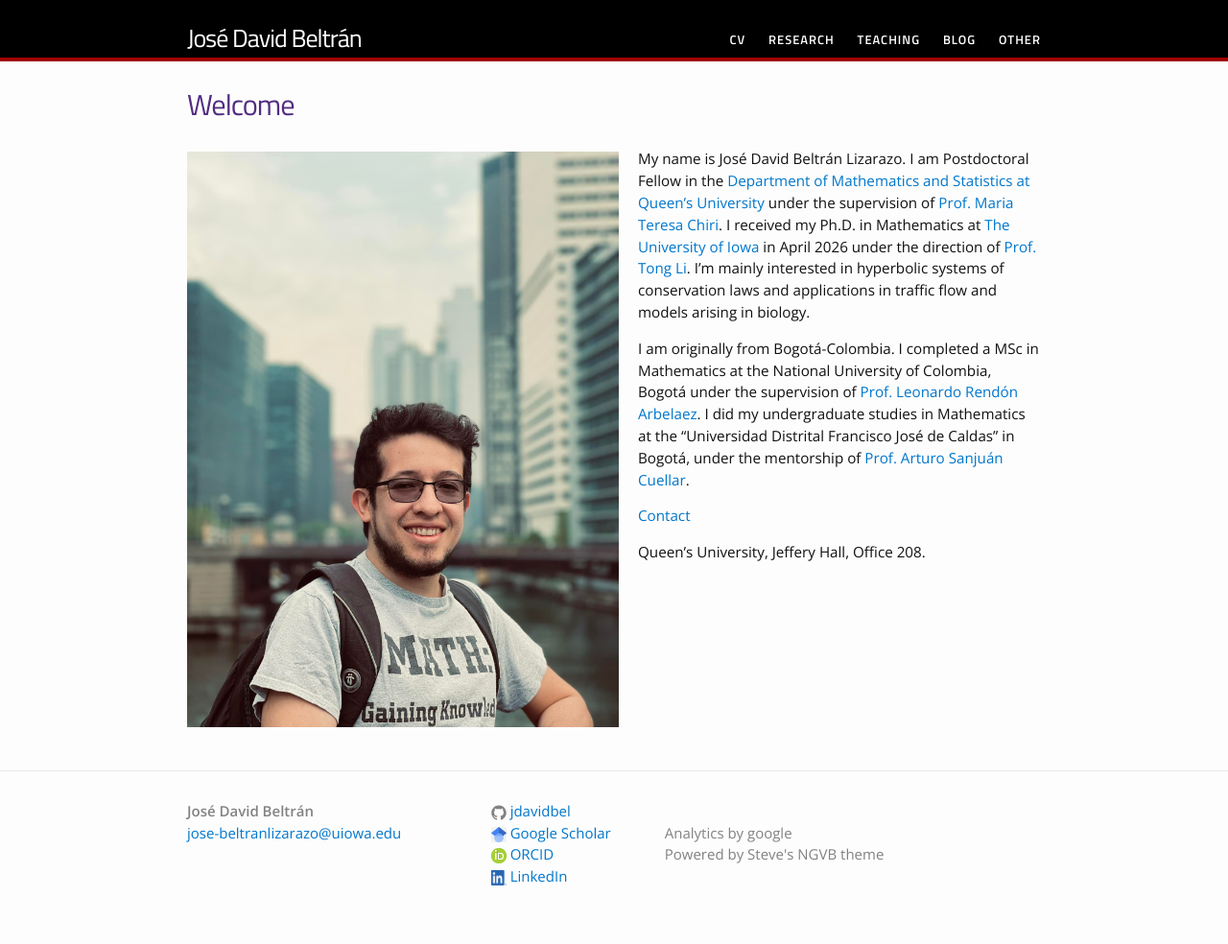
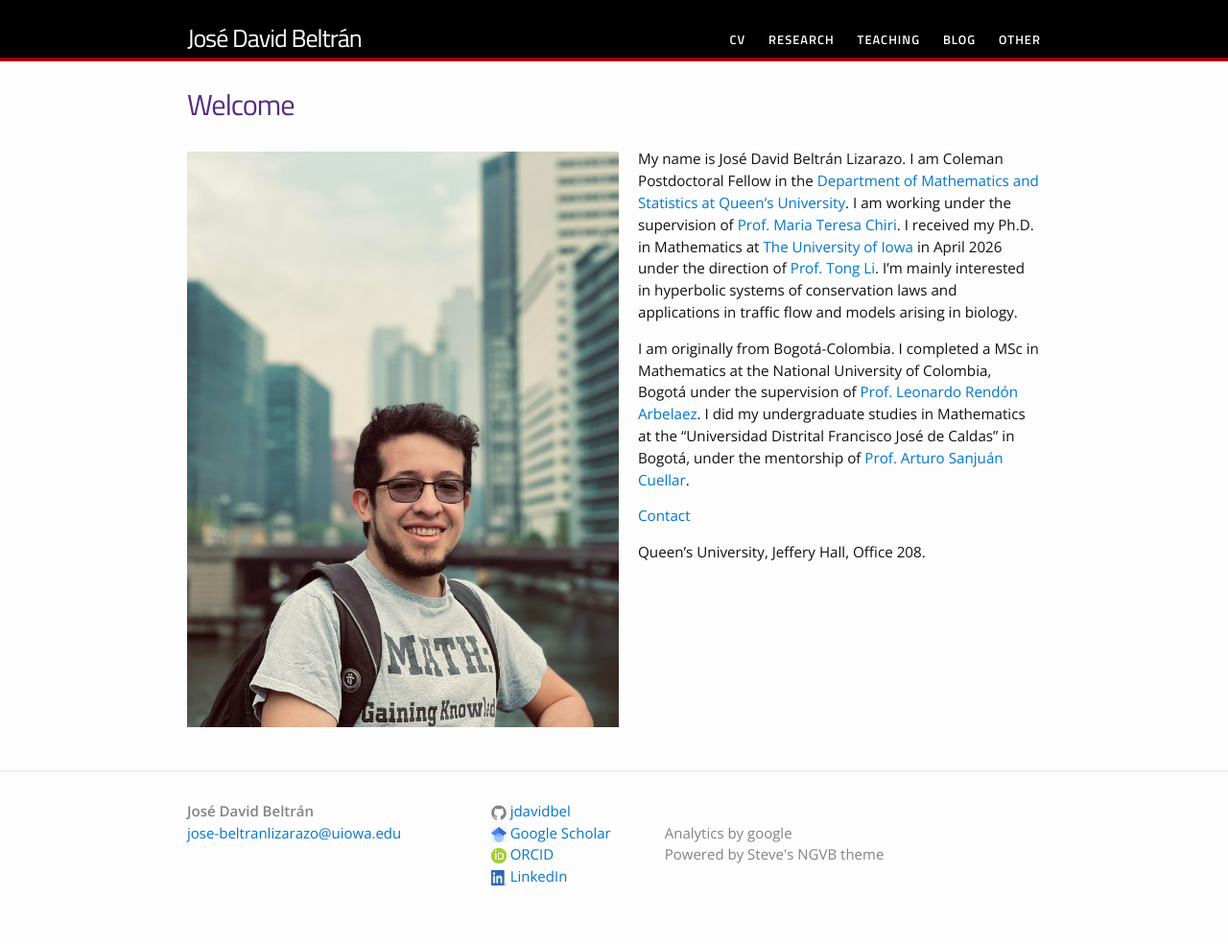
Before and after one commit to jdavidbel/jdavidbel.github.io, a Jekyll site: the page built from index.md, in a window 1280 px wide. Shown: the whole page at 96% size. Built offline with Jekyll 4.4.1, drawn with Linux system fonts in a browser that asks for light colours.

Commit message:
Update index.md
added Coleman.

```diff
--- a/index.md
+++ b/index.md
@@ -5,7 +5,7 @@ permalink: /
 ---
 {% include image.html url="images/chi.jpg" caption="" width="450px" align="left" %}
 
-My name is José David Beltrán Lizarazo. I am Postdoctoral Fellow in the [Department of Mathematics and Statistics at Queen's University](https://www.queensu.ca/mathstat/) under the supervision of [Prof. Maria Teresa Chiri](https://mariateresachiri.weebly.com/).
+My name is José David Beltrán Lizarazo. I am Coleman Postdoctoral Fellow in the [Department of Mathematics and Statistics at Queen's University](https://www.queensu.ca/mathstat/). I am working under the supervision of [Prof. Maria Teresa Chiri](https://mariateresachiri.weebly.com/).
 I received my Ph.D. in Mathematics at [The University of Iowa](https://math.uiowa.edu/) in April 2026 under the direction of [Prof. Tong Li](https://math.uiowa.edu/people/tong-li). I'm mainly interested in hyperbolic systems of conservation laws and applications in traffic flow and models arising in biology.
 
 
```
